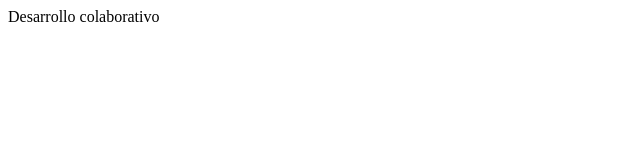
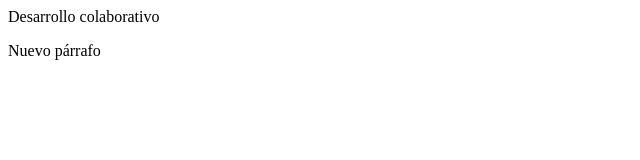
Before and after one commit to ESMERALD22/DesarrolloColaborativo, a plain HTML site: page index.html in a window 1280 px wide. Shown: the full height of the page, 0-640 px from the left. Drawn offline with Linux system fonts and the light colour scheme.

Commit message:
otro cambio, se agrego parrafo

```diff
--- a/index.html
+++ b/index.html
@@ -1,3 +1,4 @@
 <html>
-    <hea>Desarrollo colaborativo</hea>
+    <head>Desarrollo colaborativo</head>
+    <p>Nuevo párrafo</p>
 </html>
```
